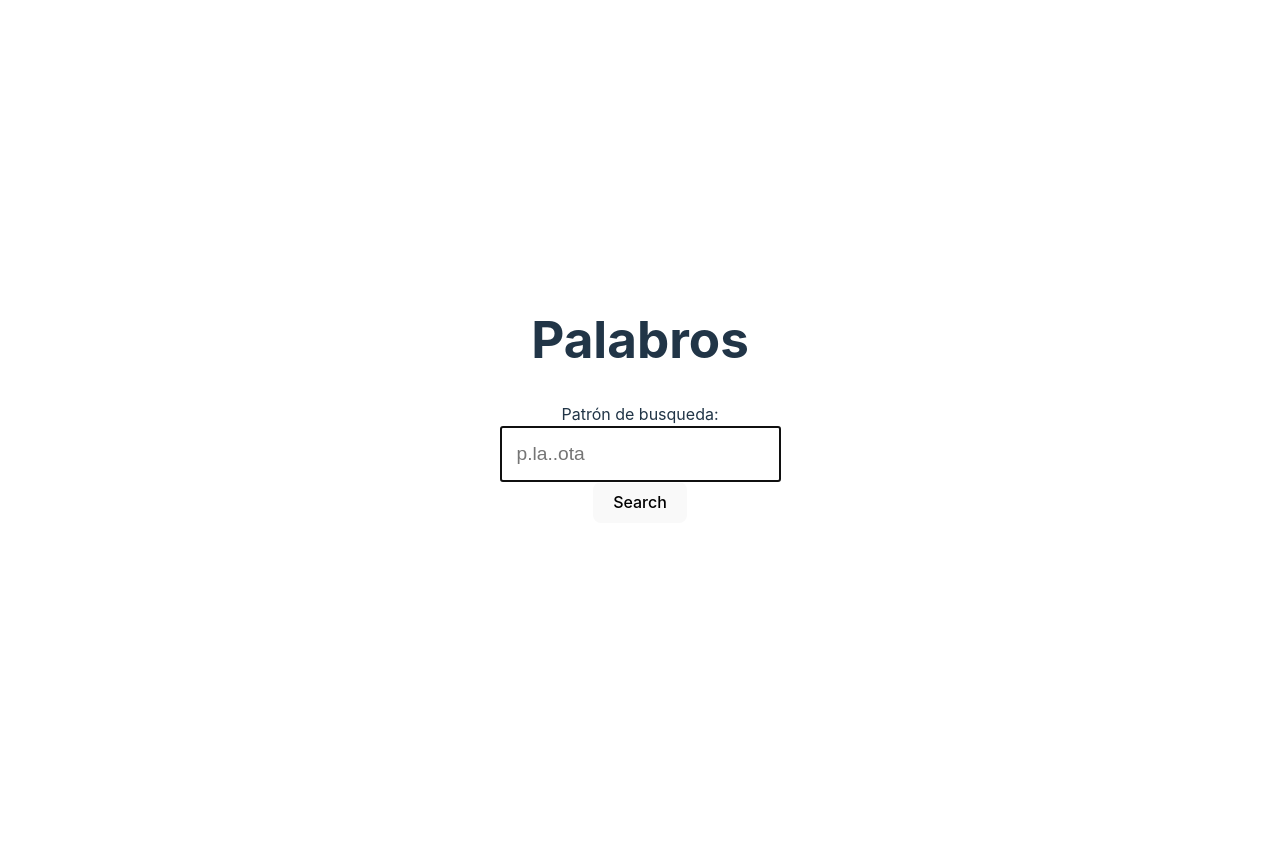
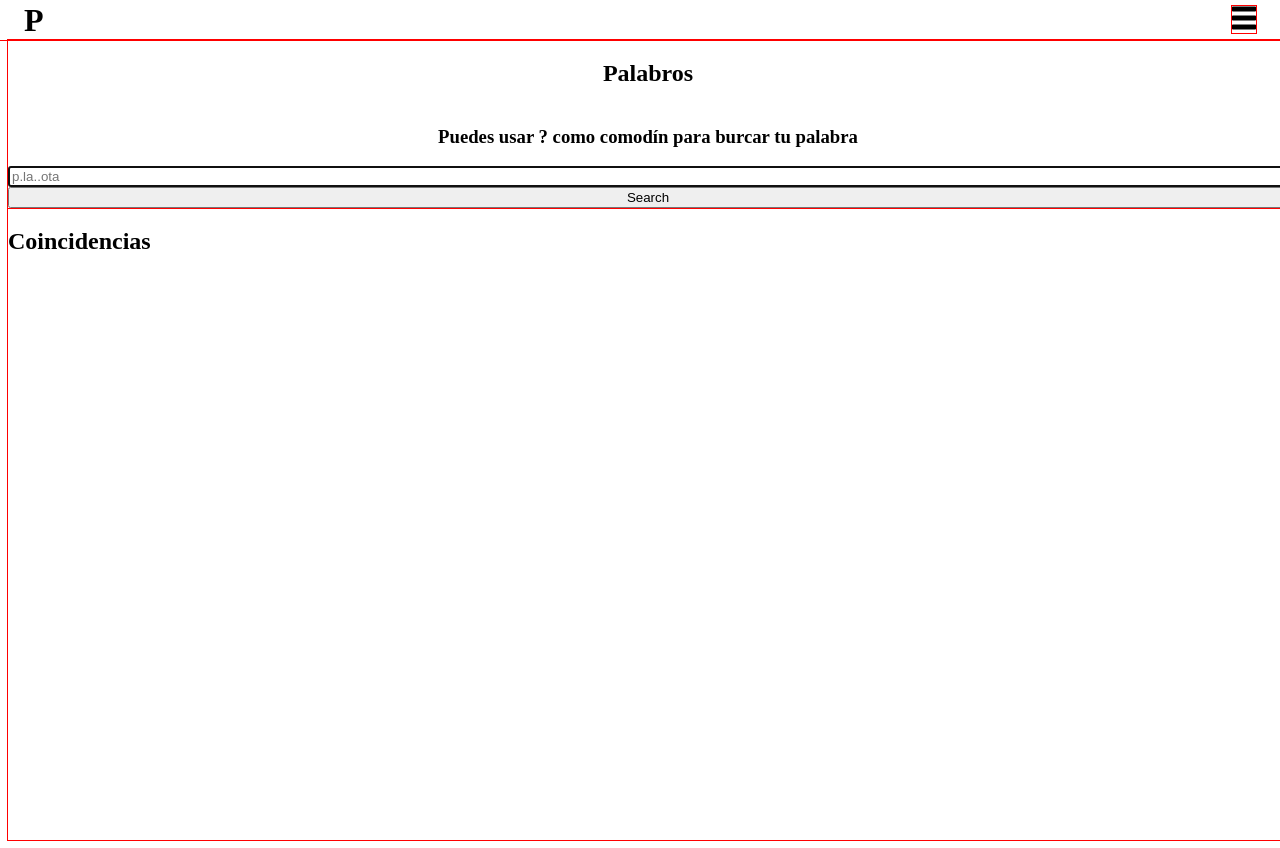
Before and after one commit to carlosvillu/palabros.io, a React (Vite) app: page / in a window 1280 px wide. Before the commit the page ends 800 px from the top, so only its background shows below. Built offline with nearby package versions, Linux system fonts and the light colour scheme.

Commit message:
feat(components): create first iteration

```diff
--- a/src/App.css
+++ b/src/App.css
@@ -1,16 +1,32 @@
-#root {
-  max-width: 1280px;
-  margin: 0 auto;
-  padding: 2rem;
-  text-align: center;
+
+:root {
+  /* COLORS */
+
+  --debug: red;
+
+  /** SIZES */
+  --size-7xl: 80px;
+  --size-6xl: 72px;
+  --size-5xl: 64px;
+  --size-4xl: 56px;
+  --size-3xl: 48px;
+  --size-2xl: 40px;
+  --size-xl: 32px;
+  --size-l: 24px;
+  --size-m: 16px;
+  --size-s: 12px;
+  --size-xs: 8px;
+  --size-2xs: 4px;
+  --size-3xs: 2px;
+  --size-4xs: 1px;
+  --size-full: 100%;
+
 }
 
-label {
-  display: block;
+.debug {outline: 1px solid var(--debug);}
+
+.App-Main {
+  margin-top: var(--size-2xl);
+  min-height: 100vh;
+  min-width: 100vw;
 }
-
-input {
-  display: block;
-  padding: 15px;
-  font-size: 1.2rem;
-}
--- a/src/App.tsx
+++ b/src/App.tsx
@@ -1,42 +1,18 @@
-import { ReactElement, useRef, useState } from 'react'
+import { ReactElement, useState } from 'react'
 import './App.css'
+import Header from './components/Header'
+import Results from './components/Results'
+import Search from './components/Search'
 
 function App (): ReactElement {
-  const [solutionState, setSolutionState] = useState<string[]>([])
-  const words = useRef<string | null>()
-  const handleSubmit = async (event: React.SyntheticEvent): Promise<void> => {
-    event.preventDefault()
-
-    const target = event.target as typeof event.target & {
-      pattern: { value: string }
-    }
-
-    if (words.current === undefined) {
-      words.current = await fetch('/words.txt').then(async resp => await resp.text())
-    }
-
-    if (typeof words.current !== 'string') return
-
-    const matches = words.current.matchAll(new RegExp('\n' + target.pattern.value + '\n', 'g'))
-    const solution = [...matches].map(match => match[0]).map(match => match.replace('\n', ''))
-    setSolutionState(solution)
-  }
-
+  const [resultsState, setResultsState] = useState<string[]>([])
   return (
     <div className="App">
-      <h1>Palabros</h1>
-      <form onSubmit={handleSubmit as unknown as () => void}>
-        <label>Patrón de busqueda:</label>
-        <input tabIndex={0} autoFocus type="search" enterKeyHint="search" placeholder='p.la..ota' autoComplete="off" autoCapitalize="off" autoCorrect="off" name="pattern" required />
-        <button type='submit'>Search</button>
-      </form>
-      {(solutionState.length > 0) && <div>
-        <h2>Coincidencias</h2>
-        <ol>
-          {solutionState.map(word => <li key={word}>{word}</li>)}
-        </ol>
-      </div>}
-
+      <Header />
+      <main className="App-Main debug">
+        <Search onSearch={results => setResultsState(results)} />
+        <Results results={resultsState} />
+      </main>
     </div>
   )
 }
--- /dev/null
+++ b/src/components/Header/index.css
@@ -0,0 +1,17 @@
+.Header {
+  position: absolute;
+  top: 0;
+  left: 0;
+  right: 0;
+  display: flex;
+  flex-direction: row;
+  justify-content: space-between;
+  align-items: center;
+  padding: 0 var(--size-l);
+  height: var(--size-2xl);
+}
+
+.Header-Menu-Container svg {
+  width: var(--size-l);
+  height: var(--size-l);
+}
--- /dev/null
+++ b/src/components/Header/index.tsx
@@ -0,0 +1,12 @@
+import { ReactElement } from 'react'
+import './index.css'
+import Hamburger from '../Icons/Hamburguer'
+
+function Header (): ReactElement {
+  return <header className="Header debug">
+    <div className="Header-Left"><h1 className="Header-Logo-Container">P</h1></div>
+    <div className="Header-Rigth"><span className="Header-Menu-Container debug"><Hamburger /></span></div>
+  </header >
+}
+
+export default Header
--- /dev/null
+++ b/src/components/Icons/Hamburguer/index.tsx
@@ -0,0 +1,16 @@
+import { ReactElement } from 'react'
+
+function Icon (): ReactElement {
+  return (
+    <svg
+      xmlns="http://www.w3.org/2000/svg"
+      width="92.833"
+      height="92.833"
+      viewBox="0 0 92.833 92.833"
+    >
+      <path d="M89.834 1.75H3c-1.654 0-3 1.346-3 3v13.334c0 1.654 1.346 3 3 3h86.833c1.653 0 3-1.346 3-3V4.75a3.002 3.002 0 00-2.999-3zm0 35H3c-1.654 0-3 1.346-3 3v13.334c0 1.654 1.346 3 3 3h86.833c1.653 0 3-1.346 3-3V39.75a3.002 3.002 0 00-2.999-3zm0 35H3c-1.654 0-3 1.346-3 3v13.334c0 1.654 1.346 3 3 3h86.833c1.653 0 3-1.346 3-3V74.75a3.002 3.002 0 00-2.999-3z"></path>
+    </svg>
+  )
+}
+
+export default Icon
--- /dev/null
+++ b/src/components/Results/index.tsx
@@ -0,0 +1,21 @@
+import { ReactElement } from 'react'
+import PropTypes from 'prop-types'
+
+interface Props {
+  results: string[]
+}
+
+function Results ({ results = [] }: Props): ReactElement {
+  return <div>
+    <h2>Coincidencias</h2>
+    <ol>
+      {results.map(word => <li key={word}>{word}</li>)}
+    </ol>
+  </div>
+}
+
+Results.propTypes = {
+  results: PropTypes.arrayOf(PropTypes.string)
+}
+
+export default Results
--- /dev/null
+++ b/src/components/Search/index.css
@@ -0,0 +1,14 @@
+.Search {
+  display:  flex;
+  flex-direction: column;
+  width:  100vw;
+  align-items: center;
+  justify-content: center;
+}
+
+.Search-Form {
+  display:  flex;
+  flex-direction: column;
+  width: 100vw;
+  margin:0  var(--size-2xl);
+}
--- /dev/null
+++ b/src/components/Search/index.tsx
@@ -0,0 +1,48 @@
+import PropTypes from 'prop-types'
+import { ReactElement, useRef } from 'react'
+
+import './index.css'
+
+interface Props {
+  onSearch: (results: string[]) => void
+}
+
+function Search ({ onSearch }: Props): ReactElement {
+  const words = useRef<string | null>()
+
+  const handleSubmit = async (event: React.SyntheticEvent): Promise<void> => {
+    event.preventDefault()
+
+    const target = event.target as typeof event.target & {
+      pattern: { value: string }
+    }
+
+    if (words.current === undefined) {
+      words.current = await fetch('/words.txt').then(async resp => await resp.text())
+    }
+
+    if (typeof words.current !== 'string') return
+
+    const pattern = target.pattern.value
+      .replaceAll('?', '.')
+      .replaceAll(' ', '.')
+
+    const matches = words.current.matchAll(new RegExp('\n' + pattern + '\n', 'g'))
+    const solution = [...matches].map(match => match[0]).map(match => match.replace('\n', ''))
+    onSearch(solution)
+  }
+  return <div className="Search debug">
+    <h2>Palabros</h2>
+    <h3>Puedes usar <strong>?</strong> como comodín para burcar tu palabra</h3>
+    <form className="Search-Form" onSubmit={handleSubmit as unknown as () => void}>
+      <input tabIndex={0} autoFocus type="search" enterKeyHint="search" placeholder='p.la..ota' autoComplete="off" autoCapitalize="off" autoCorrect="off" name="pattern" required />
+      <button type='submit'>Search</button>
+    </form>
+  </div>
+}
+
+Search.propTypes = {
+  onSearch: PropTypes.func
+}
+
+export default Search
--- a/src/index.css
+++ /dev/null
@@ -1,70 +0,0 @@
-:root {
-  font-family: Inter, Avenir, Helvetica, Arial, sans-serif;
-  font-size: 16px;
-  line-height: 24px;
-  font-weight: 400;
-
-  color-scheme: light dark;
-  color: rgba(255, 255, 255, 0.87);
-  background-color: #242424;
-
-  font-synthesis: none;
-  text-rendering: optimizeLegibility;
-  -webkit-font-smoothing: antialiased;
-  -moz-osx-font-smoothing: grayscale;
-  -webkit-text-size-adjust: 100%;
-}
-
-a {
-  font-weight: 500;
-  color: #646cff;
-  text-decoration: inherit;
-}
-a:hover {
-  color: #535bf2;
-}
-
-body {
-  margin: 0;
-  display: flex;
-  place-items: center;
-  min-width: 320px;
-  min-height: 100vh;
-}
-
-h1 {
-  font-size: 3.2em;
-  line-height: 1.1;
-}
-
-button {
-  border-radius: 8px;
-  border: 1px solid transparent;
-  padding: 0.6em 1.2em;
-  font-size: 1em;
-  font-weight: 500;
-  font-family: inherit;
-  background-color: #1a1a1a;
-  cursor: pointer;
-  transition: border-color 0.25s;
-}
-button:hover {
-  border-color: #646cff;
-}
-button:focus,
-button:focus-visible {
-  outline: 4px auto -webkit-focus-ring-color;
-}
-
-@media (prefers-color-scheme: light) {
-  :root {
-    color: #213547;
-    background-color: #ffffff;
-  }
-  a:hover {
-    color: #747bff;
-  }
-  button {
-    background-color: #f9f9f9;
-  }
-}
--- a/src/main.tsx
+++ b/src/main.tsx
@@ -1,7 +1,6 @@
 import React from 'react'
 import ReactDOM from 'react-dom/client'
 import App from './App'
-import './index.css'
 
 ReactDOM.createRoot(document.getElementById('root') as HTMLElement).render(
   <React.StrictMode>
```
Also changed, not shown: src/components/Tag/index.tsx (added).
